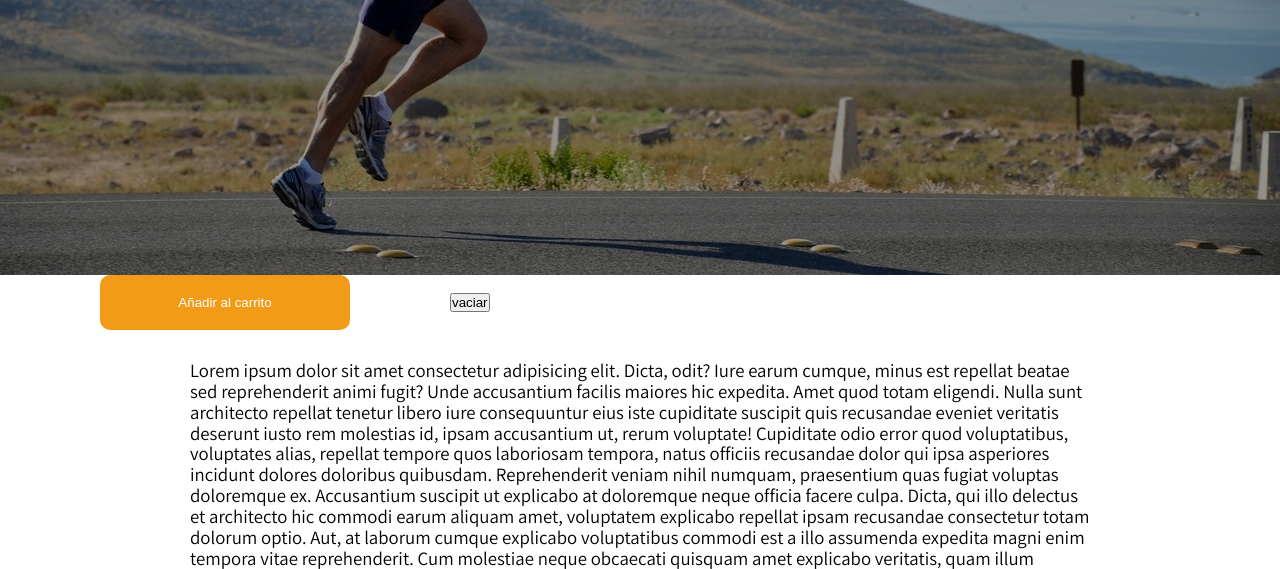
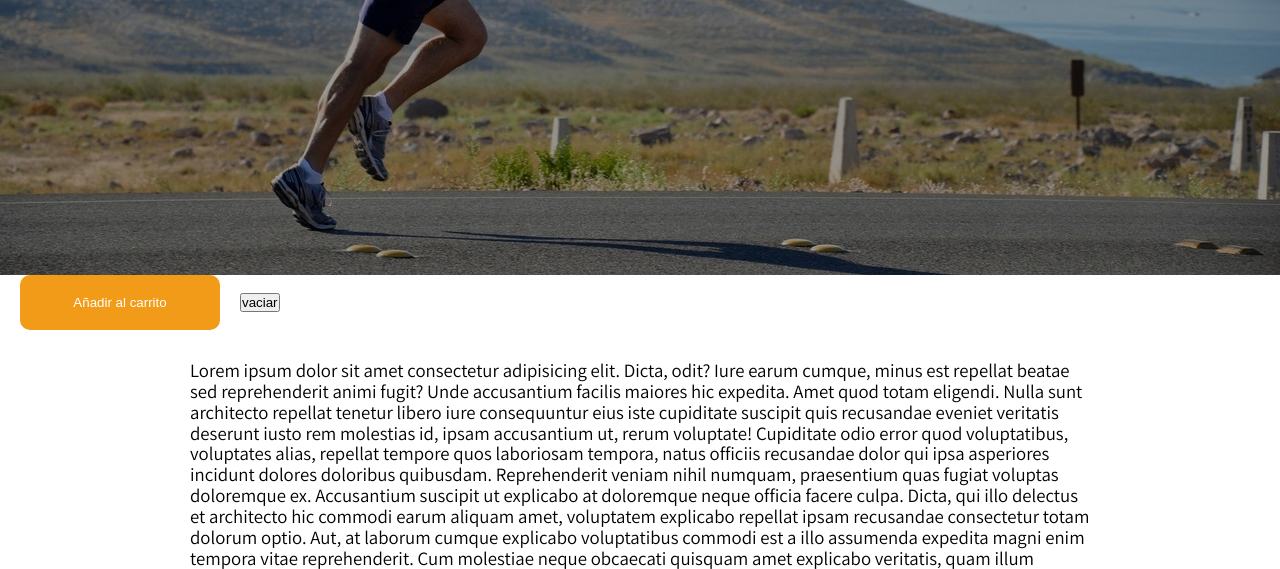
Before and after one commit to gmwebs/NETSHOP, a plain HTML site: page index.html in a window 1280 px wide. Shown: the part 531-1100 px from the top of the page. Drawn offline with Linux system fonts and the light colour scheme.

Commit message:
Update header-escritorio.css

```diff
--- a/css/header/header-escritorio.css
+++ b/css/header/header-escritorio.css
@@ -116,10 +116,10 @@ header .header--container .boton-carrito:hover {
 
 
 #añadirboton {
-  width: 250px;
+  width: 200px;
   display: inline-block;
   padding: 20px 40px;
-  margin: 0 100px;
+  margin: 0 20px;
   background-color: var(--logo-naranja);
   color: var(--blanco);
   border: none;
```
